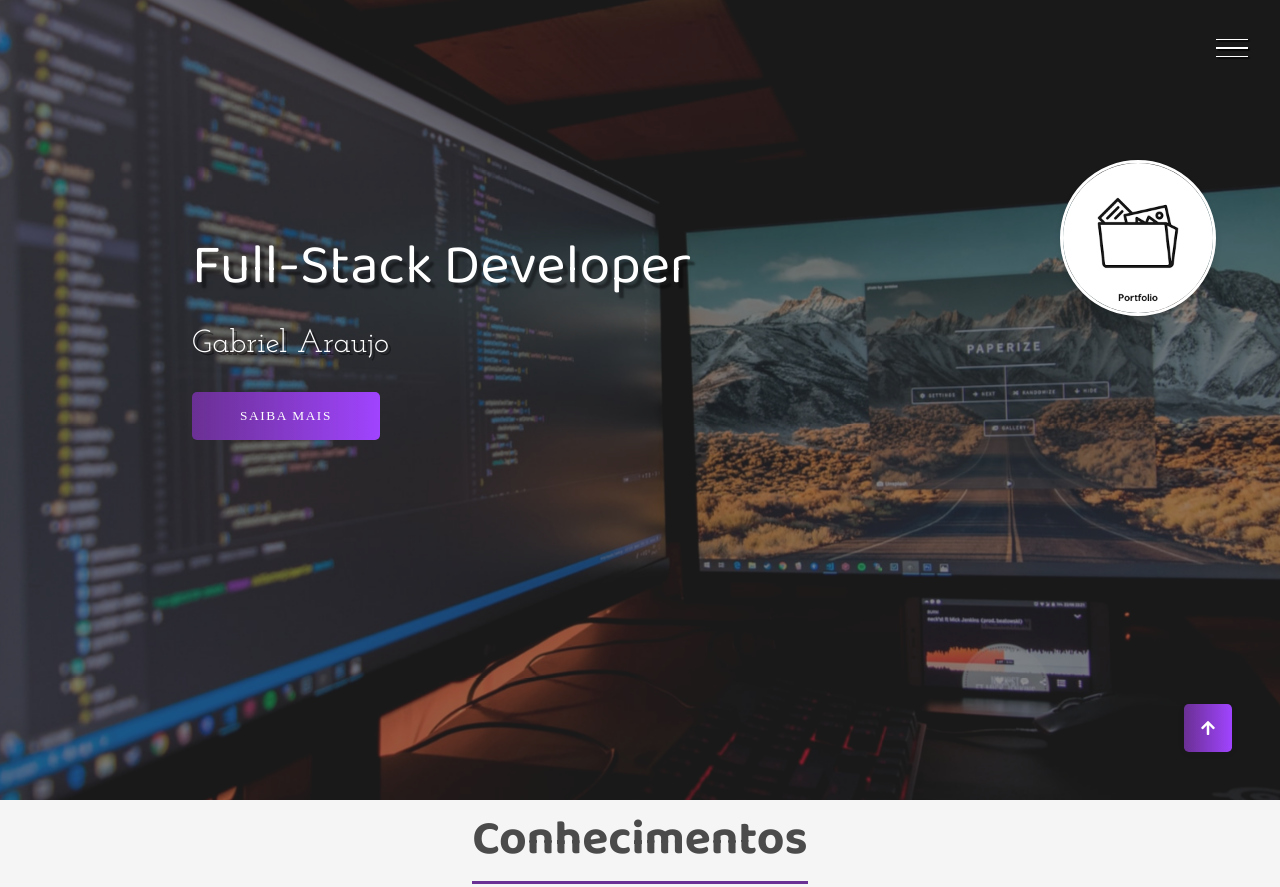
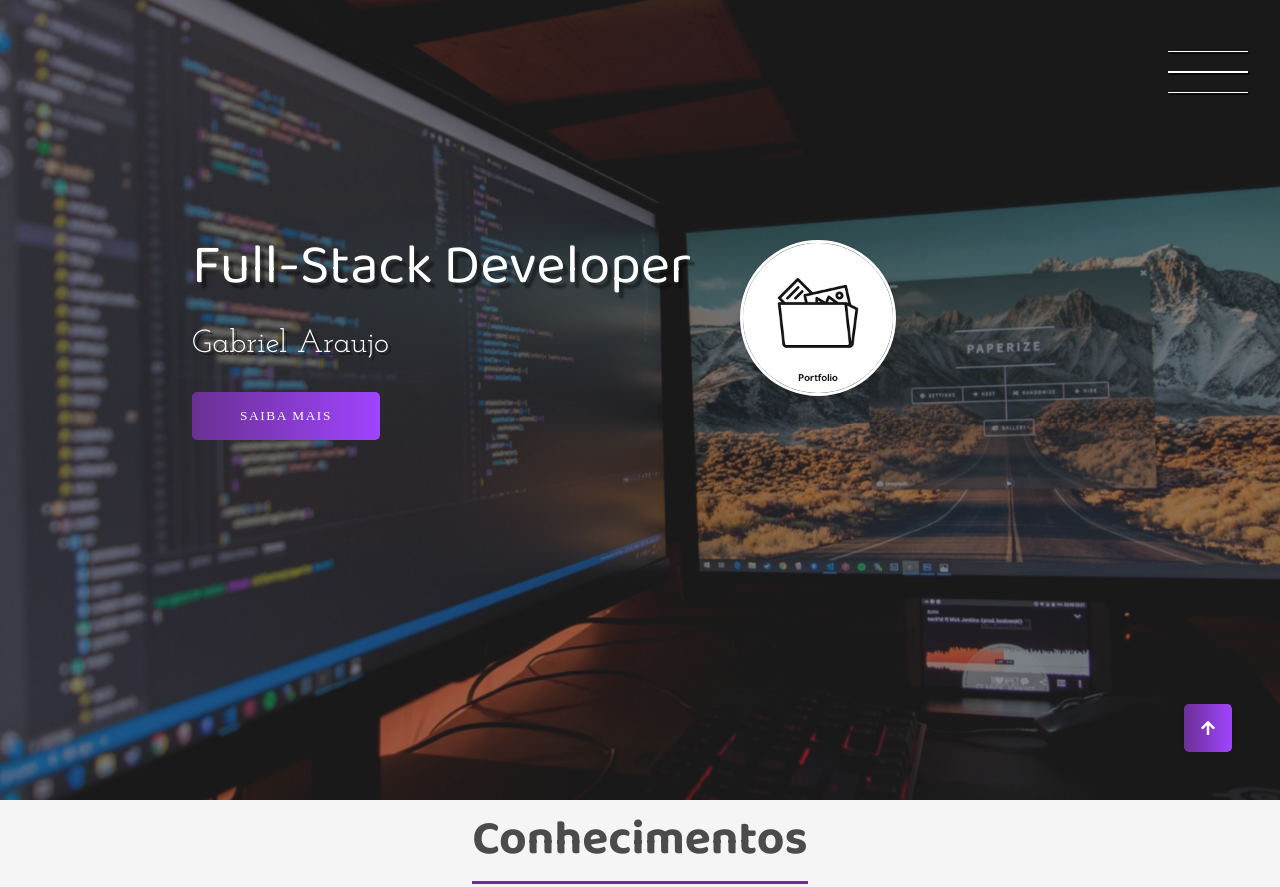
Before and after one commit to gabrielaraujo1007/Portifolio.github.io, a plain HTML site: page index.html in a window 1280 px wide. Shown: the top 887 px of the page. Drawn offline with Linux system fonts and the light colour scheme; files whose address does not match are found by name; a web font is replaced by a local one.

Commit message:
position profile

```diff
--- a/style.css
+++ b/style.css
@@ -21,8 +21,8 @@ html{
 
 .hamburguer {
   /* background-color: red; */
-  width: 2rem;
-  height: 2rem;
+  width: 5rem;
+  height: 5rem;
   position: fixed;
   z-index: 100;
   right: 2rem;
@@ -34,8 +34,8 @@ html{
 }
 .profile-img {
   position: absolute;
-  top: 20%;
-  right: 5%;
+  top: 30%;
+  right: 30%;
   width: 150px;
   height: 150px;
   border-radius: 50%; /* Torna a imagem circular */
```
